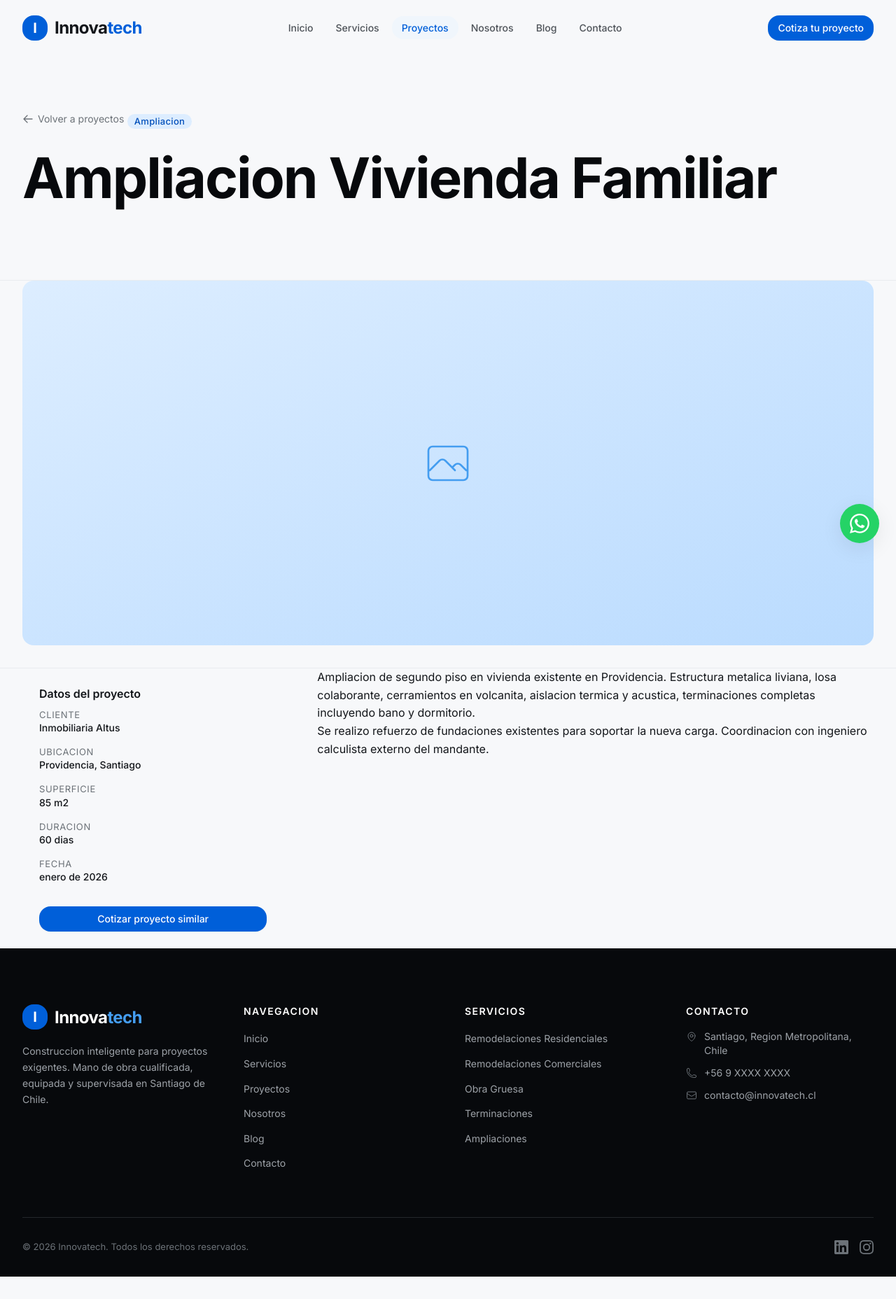
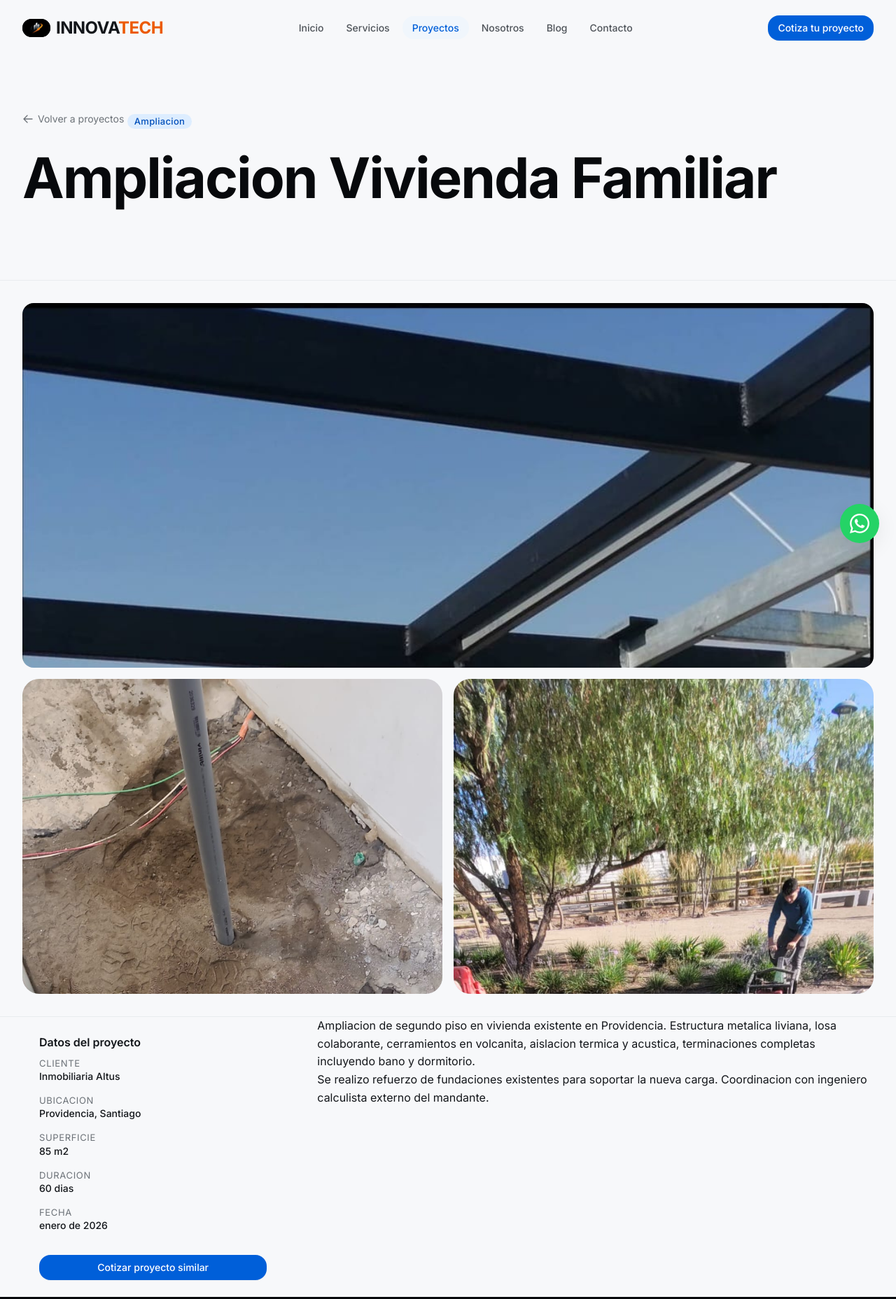
Before and after one commit to ismaelo913/innovatech-web, an Astro site: page /proyectos/ampliacion-providencia in a window 1280 px wide. Shown: the top 1856 px of the page at 70% size. Before the commit the page ends 1824 px from the top, so only its background shows below. Built offline with nearby package versions, Linux system fonts and the light colour scheme; Astro itself is replaced by a stand-in of ours.

Commit message:
feat: integrate real branding and project images
- Logo real de Innovatech en Header y Footer
- Slogan actualizado: "Calidad que se ve, seguridad que se siente"
- 9 fotos reales de proyectos (estructura metalica, terminaciones, instalaciones, pavimentos)
- Galeria de imagenes en detalle de proyectos
- Imagenes con lazy loading y hover zoom effect

```diff
--- a/src/components/home/ProjectsShowcase.astro
+++ b/src/components/home/ProjectsShowcase.astro
@@ -10,24 +10,24 @@ const projects = [
     category: 'Remodelacion Comercial',
     location: 'Las Condes, Santiago',
     area: '450 m2',
-    image: '/images/project-placeholder-1.jpg',
-    slug: 'oficinas-corporativas-las-condes',
+    image: '/images/projects/terminaciones-interior.jpeg',
+    slug: 'oficinas-las-condes',
   },
   {
     title: 'Obra Gruesa Edificio Residencial',
     category: 'Obra Gruesa',
     location: 'Nunoa, Santiago',
     area: '1.200 m2',
-    image: '/images/project-placeholder-2.jpg',
-    slug: 'edificio-residencial-nunoa',
+    image: '/images/projects/estructura-metalica-1.jpeg',
+    slug: 'edificio-nunoa',
   },
   {
     title: 'Ampliacion Vivienda Familiar',
     category: 'Ampliacion',
     location: 'Providencia, Santiago',
     area: '85 m2',
-    image: '/images/project-placeholder-3.jpg',
-    slug: 'ampliacion-vivienda-providencia',
+    image: '/images/projects/estructura-metalica-2.jpeg',
+    slug: 'ampliacion-providencia',
   },
 ];
 ---
@@ -54,14 +54,13 @@ const projects = [
       {projects.map((project) => (
         <a href={`/proyectos/${project.slug}`} class="group block">
           <div class="rounded-xl overflow-hidden border border-neutral-200/60 bg-white shadow-sm transition-all duration-300 group-hover:shadow-lg group-hover:-translate-y-0.5">
-            {/* Image placeholder */}
             <div class="aspect-[4/3] bg-neutral-200 relative overflow-hidden">
-              <div class="absolute inset-0 bg-gradient-to-br from-primary-100 to-primary-200 flex items-center justify-center">
-                <svg class="w-12 h-12 text-primary-400" fill="none" stroke="currentColor" viewBox="0 0 24 24" stroke-width="1">
-                  <path stroke-linecap="round" stroke-linejoin="round" d="M2.25 15.75l5.159-5.159a2.25 2.25 0 013.182 0l5.159 5.159m-1.5-1.5l1.409-1.409a2.25 2.25 0 013.182 0l2.909 2.909M3.75 21h16.5a2.25 2.25 0 002.25-2.25V5.25a2.25 2.25 0 00-2.25-2.25H3.75A2.25 2.25 0 001.5 5.25v13.5A2.25 2.25 0 003.75 21z" />
-                </svg>
-              </div>
-              {/* Hover overlay */}
+              <img
+                src={project.image}
+                alt={project.title}
+                class="absolute inset-0 w-full h-full object-cover transition-transform duration-500 group-hover:scale-105"
+                loading="lazy"
+              />
               <div class="absolute inset-0 bg-primary-600/0 group-hover:bg-primary-600/10 transition-colors duration-300"></div>
             </div>
 
--- a/src/components/layout/Footer.astro
+++ b/src/components/layout/Footer.astro
@@ -11,11 +11,15 @@ const currentYear = new Date().getFullYear();
       <!-- Brand -->
       <div class="lg:col-span-1">
         <a href="/" class="flex items-center gap-2.5 mb-5">
-          <div class="w-9 h-9 rounded-lg bg-primary-600 flex items-center justify-center">
-            <span class="text-white font-bold text-lg leading-none">I</span>
-          </div>
+          <img
+            src="/images/logo/logo-icon.jpeg"
+            alt="Innovatech"
+            width="40"
+            height="40"
+            class="w-10 h-10 rounded-lg object-contain"
+          />
           <span class="text-xl font-bold tracking-tight text-white">
-            Innova<span class="text-primary-400">tech</span>
+            INNOVA<span class="text-accent-400">TECH</span>
           </span>
         </a>
         <p class="text-sm leading-relaxed max-w-xs">
--- a/src/components/layout/Header.astro
+++ b/src/components/layout/Header.astro
@@ -13,12 +13,16 @@ const currentPath = Astro.url.pathname;
   <Container>
     <nav class="flex items-center justify-between h-18 lg:h-20" aria-label="Main navigation">
       <!-- Logo -->
-      <a href="/" class="flex items-center gap-2.5 group" aria-label={SITE.name}>
-        <div class="w-9 h-9 rounded-lg bg-primary-600 flex items-center justify-center transition-transform duration-300 group-hover:scale-105">
-          <span class="text-white font-bold text-lg leading-none">I</span>
-        </div>
+      <a href="/" class="flex items-center gap-2 group" aria-label={SITE.name}>
+        <img
+          src="/images/logo/logo-icon.jpeg"
+          alt="Innovatech"
+          width="40"
+          height="40"
+          class="w-10 h-10 rounded-lg object-contain bg-neutral-950 transition-transform duration-300 group-hover:scale-105"
+        />
         <span class="text-xl font-bold tracking-tight text-neutral-900 header-logo-text">
-          Innova<span class="text-primary-600">tech</span>
+          INNOVA<span class="text-accent-500">TECH</span>
         </span>
       </a>
 
--- a/src/lib/constants.ts
+++ b/src/lib/constants.ts
@@ -1,6 +1,6 @@
 export const SITE = {
   name: 'Innovatech',
-  tagline: 'Construccion inteligente para proyectos exigentes',
+  tagline: 'Calidad que se ve, seguridad que se siente',
   description:
     'Innovatech es una empresa subcontratista de construccion en Santiago de Chile. Mano de obra cualificada, equipada y supervisada para remodelaciones, obra gruesa, terminaciones y ampliaciones.',
   url: 'https://innovatech.cl',
--- a/src/pages/nosotros.astro
+++ b/src/pages/nosotros.astro
@@ -88,11 +88,13 @@ const differentiators = [
             </p>
           </div>
         </div>
-        <div class="aspect-[4/3] rounded-2xl bg-gradient-to-br from-primary-100 to-primary-200 flex items-center justify-center">
-          <div class="text-center p-8">
-            <div class="text-6xl font-bold text-primary-600 mb-2" style="font-family: var(--font-mono)">8+</div>
-            <div class="text-primary-700 font-medium">anos profesionalizando la construccion</div>
-          </div>
+        <div class="aspect-[4/3] rounded-2xl overflow-hidden relative bg-neutral-950">
+          <img
+            src="/images/logo/logo-full.jpeg"
+            alt="Innovatech - Calidad que se ve, seguridad que se siente"
+            class="absolute inset-0 w-full h-full object-contain p-4"
+            loading="lazy"
+          />
         </div>
       </div>
     </Container>
--- a/src/pages/proyectos/[slug].astro
+++ b/src/pages/proyectos/[slug].astro
@@ -23,6 +23,13 @@ const categoryLabels: Record<string, string> = {
   'terminaciones': 'Terminaciones',
   'ampliacion': 'Ampliacion',
 };
+
+const projectImages: Record<string, string[]> = {
+  'oficinas-las-condes': ['/images/projects/terminaciones-interior.jpeg', '/images/projects/instalaciones-sanitarias-2.jpeg'],
+  'edificio-nunoa': ['/images/projects/estructura-metalica-1.jpeg', '/images/projects/estructura-metalica-2.jpeg', '/images/projects/compactacion-terreno.jpeg'],
+  'ampliacion-providencia': ['/images/projects/estructura-metalica-2.jpeg', '/images/projects/instalaciones-sanitarias-1.jpeg', '/images/projects/pavimentos-exterior.jpeg'],
+};
+const images = projectImages[project.id] || ['/images/projects/estructura-metalica-1.jpeg'];
 
 const details = [
   { label: 'Cliente', value: project.data.client },
@@ -50,13 +57,26 @@ const details = [
     </Container>
   </section>
 
-  {/* Image placeholder */}
+  {/* Project images */}
   <section class="border-b border-neutral-200/60">
     <Container>
-      <div class="aspect-[21/9] -mt-0 rounded-2xl overflow-hidden bg-gradient-to-br from-primary-100 to-primary-200 flex items-center justify-center my-8">
-        <svg class="w-16 h-16 text-primary-400" fill="none" stroke="currentColor" viewBox="0 0 24 24" stroke-width="1">
-          <path stroke-linecap="round" stroke-linejoin="round" d="M2.25 15.75l5.159-5.159a2.25 2.25 0 013.182 0l5.159 5.159m-1.5-1.5l1.409-1.409a2.25 2.25 0 013.182 0l2.909 2.909M3.75 21h16.5a2.25 2.25 0 002.25-2.25V5.25a2.25 2.25 0 00-2.25-2.25H3.75A2.25 2.25 0 001.5 5.25v13.5A2.25 2.25 0 003.75 21z" />
-        </svg>
+      <div class="my-8 grid grid-cols-1 gap-4">
+        <div class="aspect-[21/9] rounded-2xl overflow-hidden bg-neutral-200">
+          <img
+            src={images[0]}
+            alt={project.data.title}
+            class="w-full h-full object-cover"
+          />
+        </div>
+        {images.length > 1 && (
+          <div class="grid grid-cols-2 gap-4">
+            {images.slice(1).map((img) => (
+              <div class="aspect-[4/3] rounded-xl overflow-hidden bg-neutral-200">
+                <img src={img} alt={project.data.title} class="w-full h-full object-cover" loading="lazy" />
+              </div>
+            ))}
+          </div>
+        )}
       </div>
     </Container>
   </section>
--- a/src/pages/proyectos/index.astro
+++ b/src/pages/proyectos/index.astro
@@ -9,6 +9,12 @@ import { getCollection } from 'astro:content';
 const projects = (await getCollection('projects')).sort(
   (a, b) => new Date(b.data.date).getTime() - new Date(a.data.date).getTime(),
 );
+
+const projectImages: Record<string, string> = {
+  'oficinas-las-condes': '/images/projects/terminaciones-interior.jpeg',
+  'edificio-nunoa': '/images/projects/estructura-metalica-1.jpeg',
+  'ampliacion-providencia': '/images/projects/estructura-metalica-2.jpeg',
+};
 
 const categoryLabels: Record<string, string> = {
   'remodelacion-residencial': 'Remodelacion Residencial',
@@ -39,10 +45,13 @@ const categoryLabels: Record<string, string> = {
         {projects.map((project) => (
           <a href={`/proyectos/${project.id}`} class="group block">
             <div class="rounded-xl overflow-hidden border border-neutral-200/60 bg-white shadow-sm transition-all duration-300 group-hover:shadow-lg group-hover:-translate-y-0.5">
-              <div class="aspect-[4/3] bg-gradient-to-br from-primary-100 to-primary-200 flex items-center justify-center relative overflow-hidden">
-                <svg class="w-12 h-12 text-primary-400" fill="none" stroke="currentColor" viewBox="0 0 24 24" stroke-width="1">
-                  <path stroke-linecap="round" stroke-linejoin="round" d="M2.25 15.75l5.159-5.159a2.25 2.25 0 013.182 0l5.159 5.159m-1.5-1.5l1.409-1.409a2.25 2.25 0 013.182 0l2.909 2.909M3.75 21h16.5a2.25 2.25 0 002.25-2.25V5.25a2.25 2.25 0 00-2.25-2.25H3.75A2.25 2.25 0 001.5 5.25v13.5A2.25 2.25 0 003.75 21z" />
-                </svg>
+              <div class="aspect-[4/3] relative overflow-hidden bg-neutral-200">
+                <img
+                  src={projectImages[project.id] || '/images/projects/estructura-metalica-1.jpeg'}
+                  alt={project.data.title}
+                  class="absolute inset-0 w-full h-full object-cover transition-transform duration-500 group-hover:scale-105"
+                  loading="lazy"
+                />
                 <div class="absolute inset-0 bg-primary-600/0 group-hover:bg-primary-600/10 transition-colors duration-300"></div>
               </div>
               <div class="p-5">
```
Also changed, not shown: public/images/logo/logo-full.jpeg (added), public/images/logo/logo-icon.jpeg (added), public/images/projects/compactacion-terreno.jpeg (added), public/images/projects/estructura-metalica-1.jpeg (added), public/images/projects/estructura-metalica-2.jpeg (added), public/images/projects/instalaciones-sanitarias-1.jpeg (added), public/images/projects/instalaciones-sanitarias-2.jpeg (added), public/images/projects/instalaciones-sanitarias-3.jpeg (added), public/images/projects/pavimentos-exterior-2.jpeg (added), public/images/projects/pavimentos-exterior.jpeg (added), public/images/projects/terminaciones-interior.jpeg (added).
